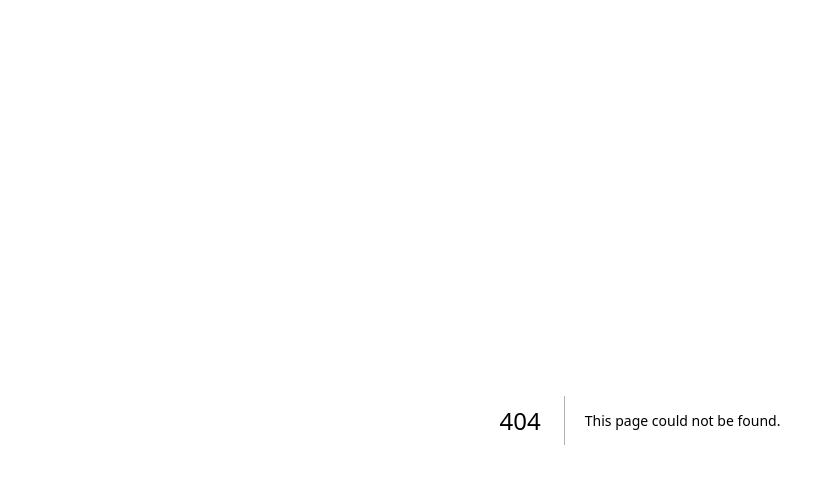
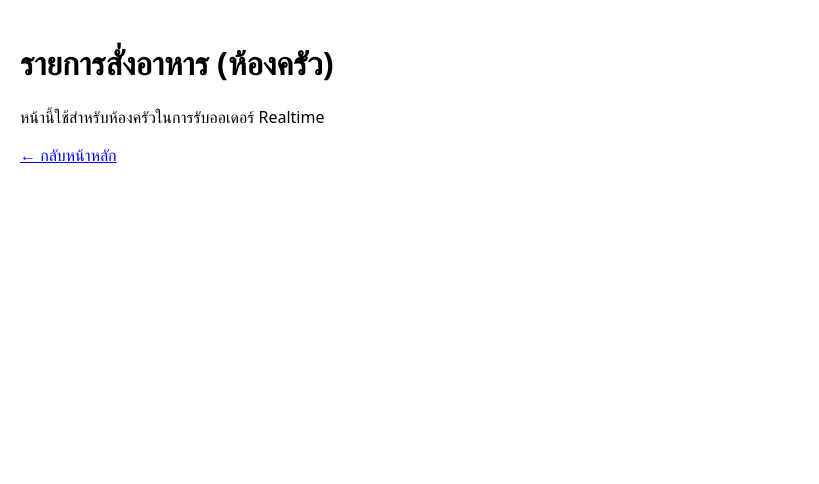
Before and after one commit to s6904035610021-spec/fun-bakery23, a Next.js app: page /kitchen in a window 1280 px wide. Before the commit this address had no page. Shown: the top 484 px of the page, without its empty margins (0-819 px from the left). Built offline with nearby package versions, Linux system fonts and the light colour scheme.

Commit message:
Create page.js

```diff
--- /dev/null
+++ b/app/kitchen/page.js
@@ -0,0 +1,11 @@
+import Link from 'next/link'
+
+export default function KitchenPage() {
+  return (
+    <main>
+      <h1>รายการสั่งอาหาร (ห้องครัว)</h1>
+      <p>หน้านี้ใช้สำหรับห้องครัวในการรับออเดอร์ Realtime</p>
+      <Link href="/">← กลับหน้าหลัก</Link>
+    </main>
+  )
+}
```
